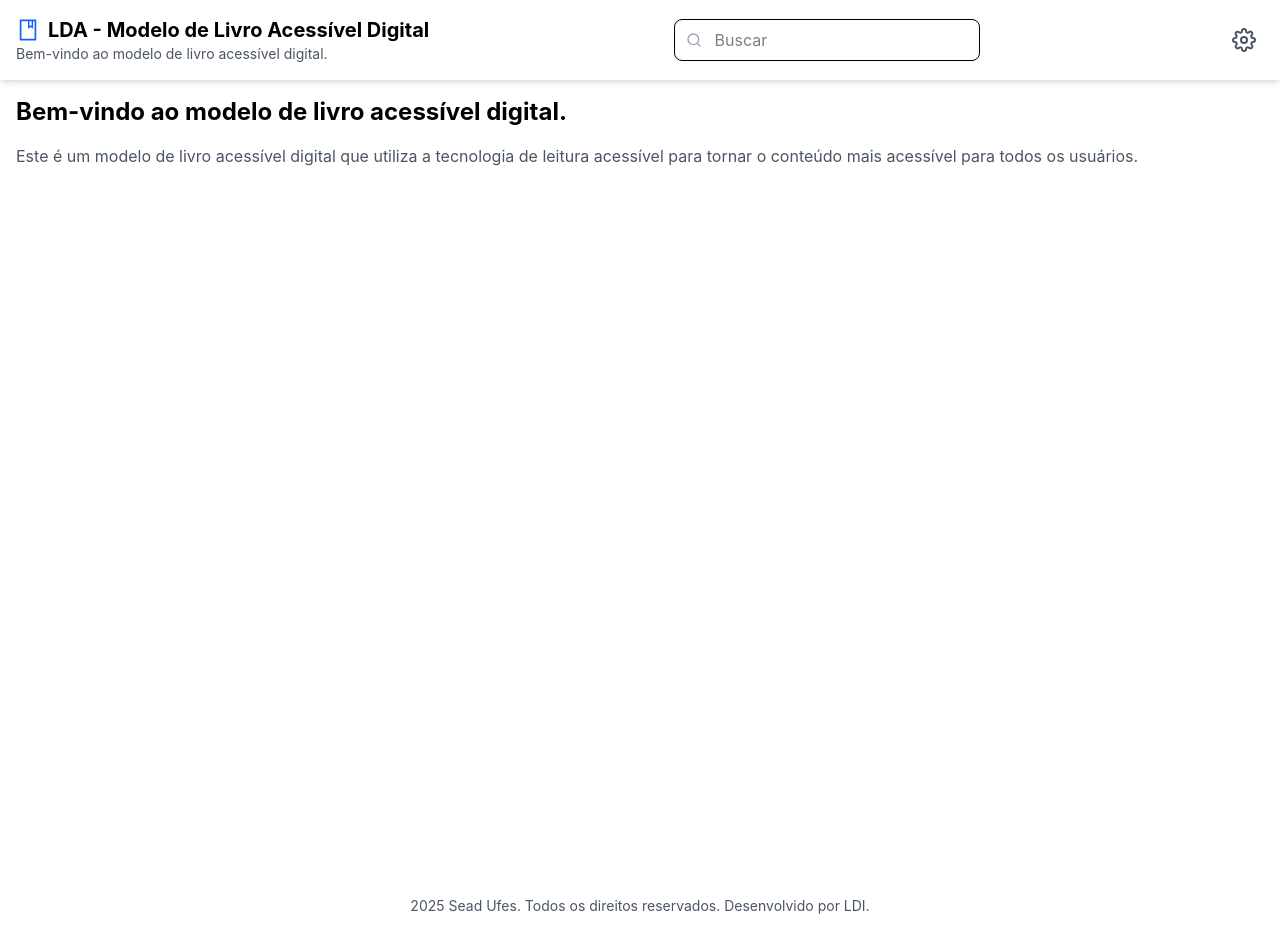
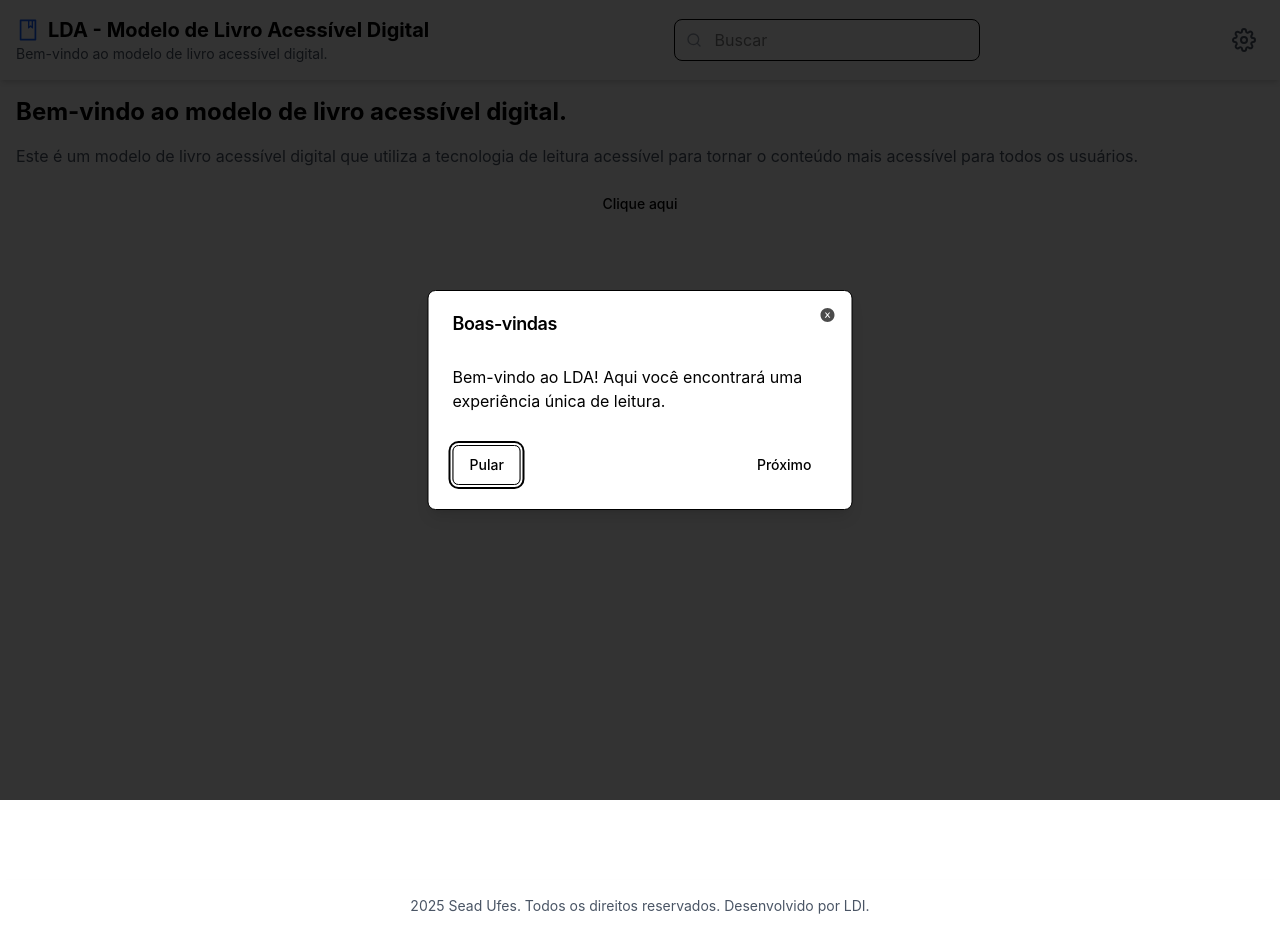
Before and after one commit to LDI-Ufes/lda-ufes, a React (Vite) app: page / in a window 1280 px wide. Built offline with nearby package versions, Linux system fonts and the light colour scheme.

Commit message:
feat(components): onboarding do usuário
A base do onboarding foi criada, em conjunto com o contexto para aparição em qualquer página acessada. Além disso, também verifica se o usuário já visualizou ou finalizou o onboarding

```diff
--- /dev/null
+++ b/src/app/components/start/Integracao/index.tsx
@@ -0,0 +1,89 @@
+import { useEffect } from "react";
+import { useOnboarding } from "../../../contexts/OnboardingContext";
+import {
+  Dialog,
+  DialogContent,
+  DialogHeader,
+  DialogTitle,
+} from "../../ui/dialog";
+import { Button } from "../../ui/button";
+
+const steps = [
+  {
+    title: "Boas-vindas",
+    content:
+      "Bem-vindo ao LDA! Aqui você encontrará uma experiência única de leitura.",
+  },
+  {
+    title: "Temas de leitura",
+    content:
+      "Escolha entre diferentes temas para personalizar sua experiência de leitura.",
+  },
+  {
+    title: "Ajustes de texto",
+    content:
+      "Ajuste o tamanho, fonte e espaçamento do texto para sua melhor leitura.",
+  },
+  {
+    title: "Sem distração",
+    content: "Modo foco para uma leitura sem distrações.",
+  },
+  {
+    title: "Tudo certo",
+    content: "Agora você está pronto para começar sua jornada de leitura!",
+  },
+];
+
+export function Onboarding() {
+  const {
+    hasSeenOnboarding,
+    setHasSeenOnboarding,
+    currentStep,
+    setCurrentStep,
+    isOpen,
+    setIsOpen,
+  } = useOnboarding();
+
+  useEffect(() => {
+    if (!hasSeenOnboarding) {
+      setIsOpen(true);
+    }
+  }, [hasSeenOnboarding, setIsOpen]);
+
+  const handleSkip = () => {
+    setHasSeenOnboarding(true);
+    setIsOpen(false);
+  };
+
+  const handleNext = () => {
+    if (currentStep < steps.length - 1) {
+      setCurrentStep(currentStep + 1);
+    } else {
+      setHasSeenOnboarding(true);
+      setIsOpen(false);
+    }
+  };
+
+  return (
+    <Dialog open={isOpen} onOpenChange={setIsOpen}>
+      <DialogContent className="bg-white sm:max-w-[425px]">
+        <DialogHeader>
+          <DialogTitle>{steps[currentStep].title}</DialogTitle>
+        </DialogHeader>
+        <div className="py-4">
+          <p>{steps[currentStep].content}</p>
+        </div>
+        <div className="flex justify-between">
+          {currentStep < steps.length - 1 && (
+            <Button variant="outline" onClick={handleSkip}>
+              Pular
+            </Button>
+          )}
+          <Button onClick={handleNext}>
+            {currentStep === steps.length - 1 ? "Começar" : "Próximo"}
+          </Button>
+        </div>
+      </DialogContent>
+    </Dialog>
+  );
+}
--- /dev/null
+++ b/src/app/components/ui/button.tsx
@@ -0,0 +1,56 @@
+import * as React from "react";
+import { Slot } from "@radix-ui/react-slot";
+import { cva, type VariantProps } from "class-variance-authority";
+
+import { cn } from "@/utils/cn";
+
+const buttonVariants = cva(
+  "inline-flex items-center justify-center whitespace-nowrap rounded-md text-sm font-medium ring-offset-background transition-colors focus-visible:outline-none focus-visible:ring-2 focus-visible:ring-ring focus-visible:ring-offset-2 disabled:pointer-events-none disabled:opacity-50",
+  {
+    variants: {
+      variant: {
+        default: "bg-primary text-primary-foreground hover:bg-primary/90",
+        destructive:
+          "bg-destructive text-destructive-foreground hover:bg-destructive/90",
+        outline:
+          "border border-input bg-background hover:bg-accent hover:text-accent-foreground",
+        secondary:
+          "bg-secondary text-secondary-foreground hover:bg-secondary/80",
+        ghost: "hover:bg-accent hover:text-accent-foreground",
+        link: "text-primary underline-offset-4 hover:underline",
+      },
+      size: {
+        default: "h-10 px-4 py-2",
+        sm: "h-9 rounded-md px-3",
+        lg: "h-11 rounded-md px-8",
+        icon: "h-10 w-10",
+      },
+    },
+    defaultVariants: {
+      variant: "default",
+      size: "default",
+    },
+  },
+);
+
+export interface ButtonProps
+  extends React.ButtonHTMLAttributes<HTMLButtonElement>,
+    VariantProps<typeof buttonVariants> {
+  asChild?: boolean;
+}
+
+const Button = React.forwardRef<HTMLButtonElement, ButtonProps>(
+  ({ className, variant, size, asChild = false, ...props }, ref) => {
+    const Comp = asChild ? Slot : "button";
+    return (
+      <Comp
+        className={cn(buttonVariants({ variant, size, className }))}
+        ref={ref}
+        {...props}
+      />
+    );
+  },
+);
+Button.displayName = "Button";
+
+export { Button, buttonVariants };
--- /dev/null
+++ b/src/app/components/ui/dialog.tsx
@@ -0,0 +1,120 @@
+import * as React from "react";
+import * as DialogPrimitive from "@radix-ui/react-dialog";
+import { AiFillCloseCircle } from "react-icons/ai";
+
+import { cn } from "@/utils/cn";
+
+const Dialog = DialogPrimitive.Root;
+
+const DialogTrigger = DialogPrimitive.Trigger;
+
+const DialogPortal = DialogPrimitive.Portal;
+
+const DialogClose = DialogPrimitive.Close;
+
+const DialogOverlay = React.forwardRef<
+  React.ElementRef<typeof DialogPrimitive.Overlay>,
+  React.ComponentPropsWithoutRef<typeof DialogPrimitive.Overlay>
+>(({ className, ...props }, ref) => (
+  <DialogPrimitive.Overlay
+    ref={ref}
+    className={cn(
+      "data-[state=open]:animate-in data-[state=closed]:animate-out data-[state=closed]:fade-out-0 data-[state=open]:fade-in-0 fixed inset-0 z-50 bg-black/80",
+      className,
+    )}
+    {...props}
+  />
+));
+DialogOverlay.displayName = DialogPrimitive.Overlay.displayName;
+
+const DialogContent = React.forwardRef<
+  React.ElementRef<typeof DialogPrimitive.Content>,
+  React.ComponentPropsWithoutRef<typeof DialogPrimitive.Content>
+>(({ className, children, ...props }, ref) => (
+  <DialogPortal>
+    <DialogOverlay />
+    <DialogPrimitive.Content
+      ref={ref}
+      className={cn(
+        "bg-background data-[state=open]:animate-in data-[state=closed]:animate-out data-[state=closed]:fade-out-0 data-[state=open]:fade-in-0 data-[state=closed]:zoom-out-95 data-[state=open]:zoom-in-95 data-[state=closed]:slide-out-to-left-1/2 data-[state=closed]:slide-out-to-top-[48%] data-[state=open]:slide-in-from-left-1/2 data-[state=open]:slide-in-from-top-[48%] fixed top-[50%] left-[50%] z-50 grid w-full max-w-lg translate-x-[-50%] translate-y-[-50%] gap-4 border p-6 shadow-lg duration-200 sm:rounded-lg",
+        className,
+      )}
+      {...props}
+    >
+      {children}
+      <DialogPrimitive.Close className="ring-offset-background focus:ring-ring data-[state=open]:bg-accent data-[state=open]:text-muted-foreground absolute top-4 right-4 rounded-sm opacity-70 transition-opacity hover:opacity-100 focus:ring-2 focus:ring-offset-2 focus:outline-none disabled:pointer-events-none">
+        <AiFillCloseCircle className="h-4 w-4" />
+        <span className="sr-only">Fechar</span>
+      </DialogPrimitive.Close>
+    </DialogPrimitive.Content>
+  </DialogPortal>
+));
+DialogContent.displayName = DialogPrimitive.Content.displayName;
+
+const DialogHeader = ({
+  className,
+  ...props
+}: React.HTMLAttributes<HTMLDivElement>) => (
+  <div
+    className={cn(
+      "flex flex-col space-y-1.5 text-center sm:text-left",
+      className,
+    )}
+    {...props}
+  />
+);
+DialogHeader.displayName = "DialogHeader";
+
+const DialogFooter = ({
+  className,
+  ...props
+}: React.HTMLAttributes<HTMLDivElement>) => (
+  <div
+    className={cn(
+      "flex flex-col-reverse sm:flex-row sm:justify-end sm:space-x-2",
+      className,
+    )}
+    {...props}
+  />
+);
+DialogFooter.displayName = "DialogFooter";
+
+const DialogTitle = React.forwardRef<
+  React.ElementRef<typeof DialogPrimitive.Title>,
+  React.ComponentPropsWithoutRef<typeof DialogPrimitive.Title>
+>(({ className, ...props }, ref) => (
+  <DialogPrimitive.Title
+    ref={ref}
+    className={cn(
+      "text-lg leading-none font-semibold tracking-tight",
+      className,
+    )}
+    {...props}
+  />
+));
+DialogTitle.displayName = DialogPrimitive.Title.displayName;
+
+const DialogDescription = React.forwardRef<
+  React.ElementRef<typeof DialogPrimitive.Description>,
+  React.ComponentPropsWithoutRef<typeof DialogPrimitive.Description>
+>(({ className, ...props }, ref) => (
+  <DialogPrimitive.Description
+    ref={ref}
+    className={cn("text-muted-foreground text-sm", className)}
+    {...props}
+  />
+));
+DialogDescription.displayName = DialogPrimitive.Description.displayName;
+
+export {
+  Dialog,
+  DialogPortal,
+  DialogOverlay,
+  DialogClose,
+  DialogTrigger,
+  DialogContent,
+  DialogHeader,
+  DialogFooter,
+  DialogTitle,
+  DialogDescription,
+};
--- /dev/null
+++ b/src/app/contexts/OnboardingContext.tsx
@@ -0,0 +1,64 @@
+import {
+  createContext,
+  useContext,
+  useEffect,
+  useState,
+  type ReactNode,
+} from "react";
+
+interface OnboardingContextData {
+  hasSeenOnboarding: boolean;
+  setHasSeenOnboarding: (value: boolean) => void;
+  currentStep: number;
+  setCurrentStep: (value: number) => void;
+  isOpen: boolean;
+  setIsOpen: (value: boolean) => void;
+}
+
+const OnboardingContext = createContext<OnboardingContextData>(
+  {} as OnboardingContextData,
+);
+
+export function OnboardingProvider({ children }: { children: ReactNode }) {
+  const [hasSeenOnboarding, setHasSeenOnboarding] = useState(false);
+  const [currentStep, setCurrentStep] = useState(0);
+  const [isOpen, setIsOpen] = useState(false);
+
+  useEffect(() => {
+    const storedValue = localStorage.getItem("@LDA:hasSeenOnboarding");
+    if (storedValue) {
+      setHasSeenOnboarding(JSON.parse(storedValue));
+    }
+  }, []);
+
+  useEffect(() => {
+    if (hasSeenOnboarding) {
+      localStorage.setItem("@LDA:hasSeenOnboarding", JSON.stringify(true));
+    }
+  }, [hasSeenOnboarding]);
+
+  return (
+    <OnboardingContext.Provider
+      value={{
+        hasSeenOnboarding,
+        setHasSeenOnboarding,
+        currentStep,
+        setCurrentStep,
+        isOpen,
+        setIsOpen,
+      }}
+    >
+      {children}
+    </OnboardingContext.Provider>
+  );
+}
+
+export function useOnboarding() {
+  const context = useContext(OnboardingContext);
+
+  if (!context) {
+    throw new Error("Houve um erro ao carregar o contexto de onboarding");
+  }
+
+  return context;
+}
--- a/src/content/Inicio.tsx
+++ b/src/content/Inicio.tsx
@@ -1,7 +1,8 @@
-import { Cabecalho } from "../app/components/layout/Cabecalho";
-import { Conteudo } from "../app/components/layout/Conteudo";
-import { Rodape } from "../app/components/layout/Rodape";
-import { TituloNavegacao } from "../app/components/settings/TituloNavegacao";
+import { Button } from "@/components/ui/button";
+import { Cabecalho } from "@/components/layout/Cabecalho";
+import { Conteudo } from "@/components/layout/Conteudo";
+import { Rodape } from "@/components/layout/Rodape";
+import { TituloNavegacao } from "@/components/settings/TituloNavegacao";
 
 const Inicio = () => {
   return (
@@ -20,6 +21,7 @@ const Inicio = () => {
             de leitura acessível para tornar o conteúdo mais acessível para
             todos os usuários.
           </p>
+          <Button>Clique aqui</Button>
         </div>
       </Conteudo>
       <Rodape />
--- a/src/index.tsx
+++ b/src/index.tsx
@@ -2,9 +2,14 @@ import { StrictMode } from "react";
 import { createRoot } from "react-dom/client";
 import "./index.css";
 import Inicio from "./content/Inicio";
+import { OnboardingProvider } from "./app/contexts/OnboardingContext";
+import { Onboarding } from "./app/components/start/Integracao";
 
 createRoot(document.getElementById("root")!).render(
   <StrictMode>
-    <Inicio />
+    <OnboardingProvider>
+      <Onboarding />
+      <Inicio />
+    </OnboardingProvider>
   </StrictMode>,
 );
```
